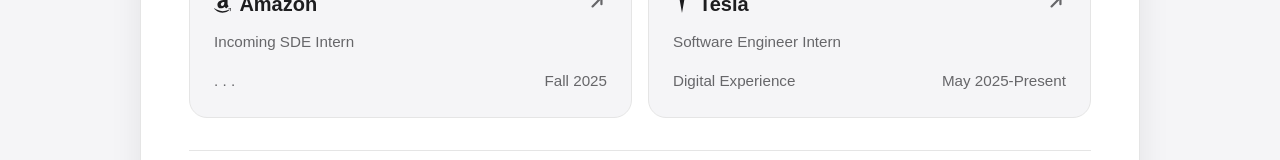
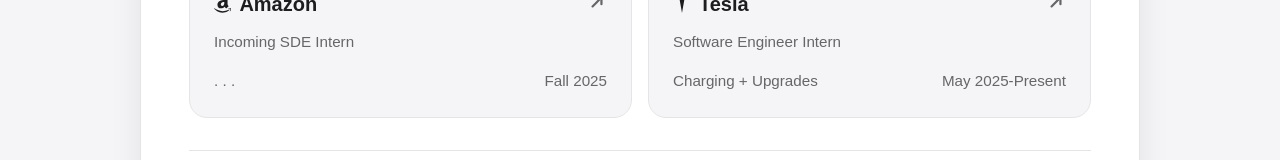
Before and after one commit to NicholasChanng/nickchanng.com, a React (Vite) app: page / in a window 1280 px wide. Shown: the part 416-576 px from the top of the page. Built offline with nearby package versions, Linux system fonts and the light colour scheme; no server answers; a small style sheet from the web is missing; a web font is replaced by a local one.

Commit message:
charging + upgrades

```diff
--- a/src/App.tsx
+++ b/src/App.tsx
@@ -316,7 +316,7 @@
                   years="May 2025-Present"
                   logo={<TeslaLogo />}
                   link="https://www.tesla.com"
-                  metaLeft="Digital Experience"
+                  metaLeft="Charging + Upgrades"
                 />
               </div>
               <div className="section-divider" />
```
